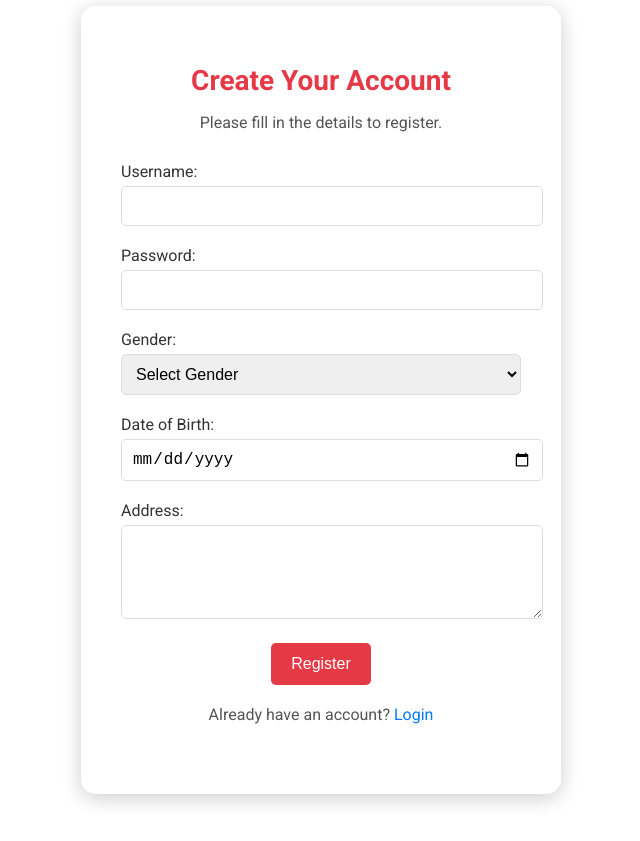
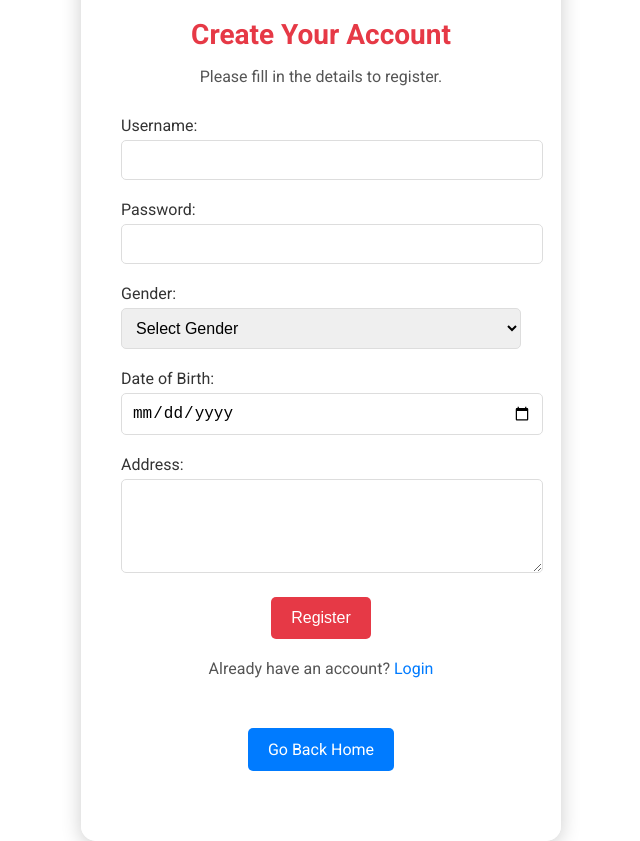
Before and after one commit to vijaistark/matrimony_website, a plain HTML site: page register.html in a window 1280 px wide. Shown: the whole page, without its empty margins (319-959 px from the left). Before the commit the page ends 800 px from the top, so only its background shows below. Drawn offline with Linux system fonts and the light colour scheme.

Commit message:
register

```diff
--- a/register.css
+++ b/register.css
@@ -14,7 +14,7 @@ body {
 
 /* Register Container */
 .register-container {
-    background-color: rgba(255, 255, 255, 0.9); /* Semi-transparent white background for contrast */
+    background-color: rgba(255, 255, 255, 0.9); /* Semi-transparent white background */
     padding: 40px;
     border-radius: 15px;
     box-shadow: 0 4px 20px rgba(0, 0, 0, 0.2);
@@ -100,6 +100,23 @@ body {
     transform: translateY(-2px); /* Lift effect on hover */
 }
 
+/* Home Link Button */
+.btn-secondary {
+    background-color: #007bff;
+    color: white;
+    text-decoration: none;
+    padding: 12px 20px;
+    border-radius: 5px;
+    display: inline-block;
+    margin-top: 20px;
+    transition: background-color 0.3s ease, transform 0.2s ease;
+}
+
+.btn-secondary:hover {
+    background-color: #0056b3;
+    transform: translateY(-2px); /* Lift effect on hover */
+}
+
 /* Login Link */
 .login-link {
     margin-top: 20px;
--- a/register.html
+++ b/register.html
@@ -49,6 +49,9 @@
             <button type="submit" class="btn">Register</button>
             <p class="login-link">Already have an account? <a href="login.html">Login</a></p>
         </form>
+
+        <!-- Back to Home Link -->
+        <p class="home-link"><a href="index.html" class="btn-secondary">Go Back Home</a></p>
     </div>
 
     <script>
```
Also changed, not shown: login.html (+1 -1 lines).
